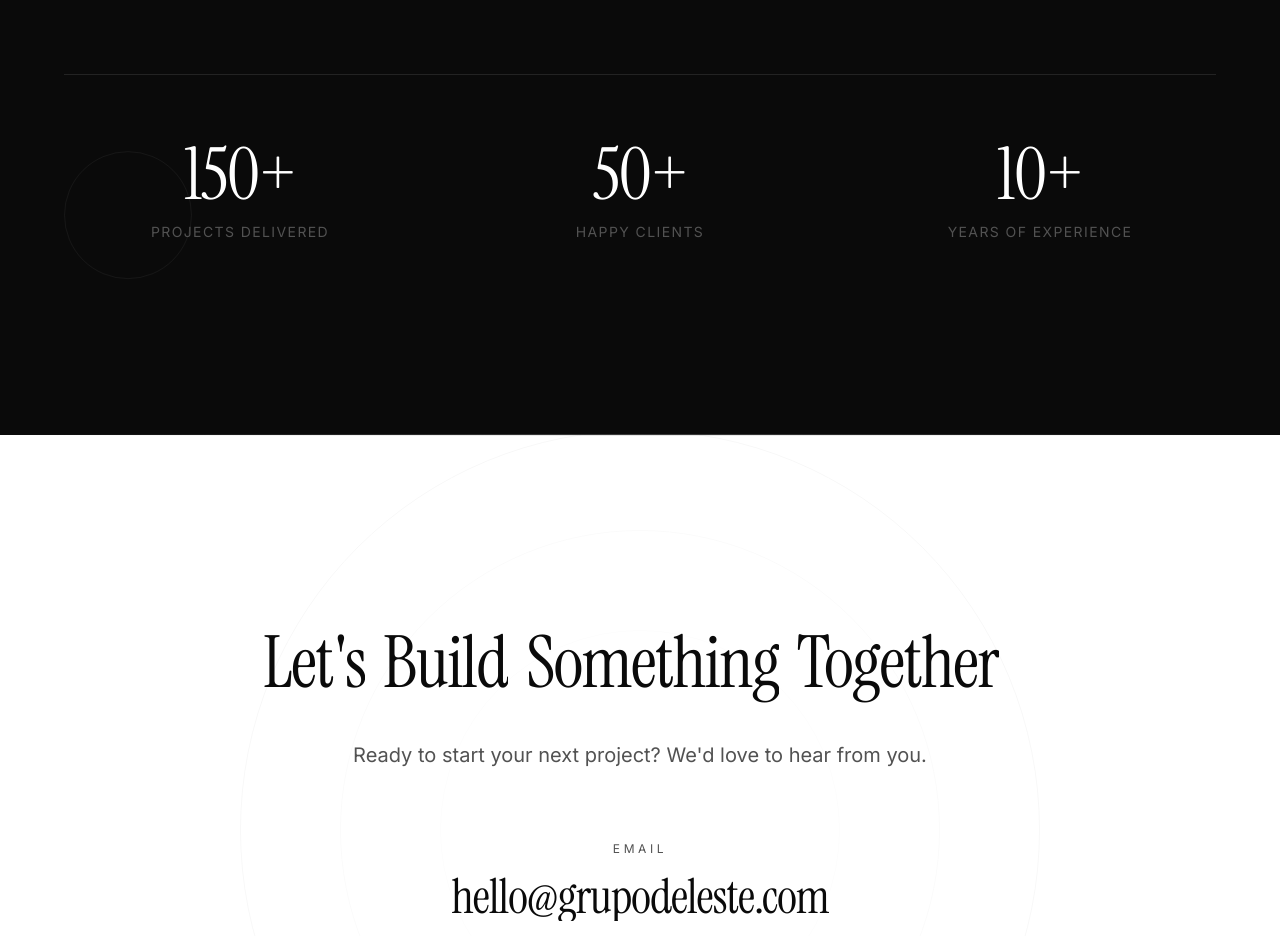
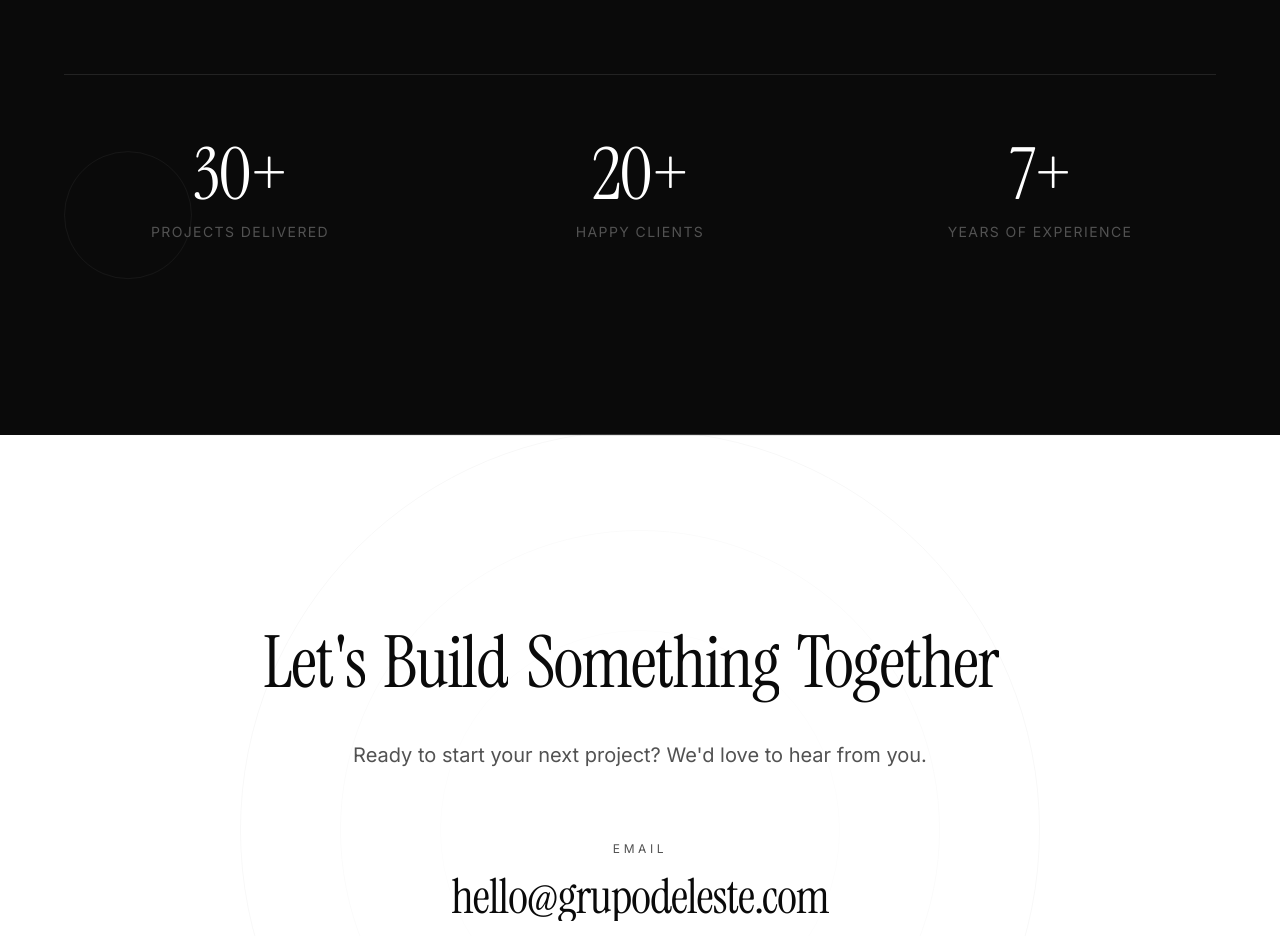
Before and after one commit to PrimoAuditore/landing, a Next.js app: page /en in a window 1280 px wide. Shown: the part 2420-3356 px from the top of the page. Built offline with nearby package versions, Linux system fonts and the light colour scheme.

Commit message:
feat: update expereince data

```diff
--- a/components/sections/About.tsx
+++ b/components/sections/About.tsx
@@ -134,25 +134,10 @@ export const About = () => {
 
         {/* Stats section */}
         <div className="grid grid-cols-2 md:grid-cols-3 gap-8 md:gap-12 pt-16 border-t border-background/10">
-          <Counter
-            end={150}
-            suffix="+"
-            label={t("stats.projects")}
-            delay={0}
-          />
-          <Counter
-            end={50}
-            suffix="+"
-            label={t("stats.clients")}
-            delay={200}
-          />
+          <Counter end={30} suffix="+" label={t("stats.projects")} delay={0} />
+          <Counter end={20} suffix="+" label={t("stats.clients")} delay={200} />
           <div className="col-span-2 md:col-span-1">
-            <Counter
-              end={10}
-              suffix="+"
-              label={t("stats.years")}
-              delay={400}
-            />
+            <Counter end={7} suffix="+" label={t("stats.years")} delay={400} />
           </div>
         </div>
       </div>
```
Also changed, not shown: 1 other file (tests, documents, lock files or other folders).
